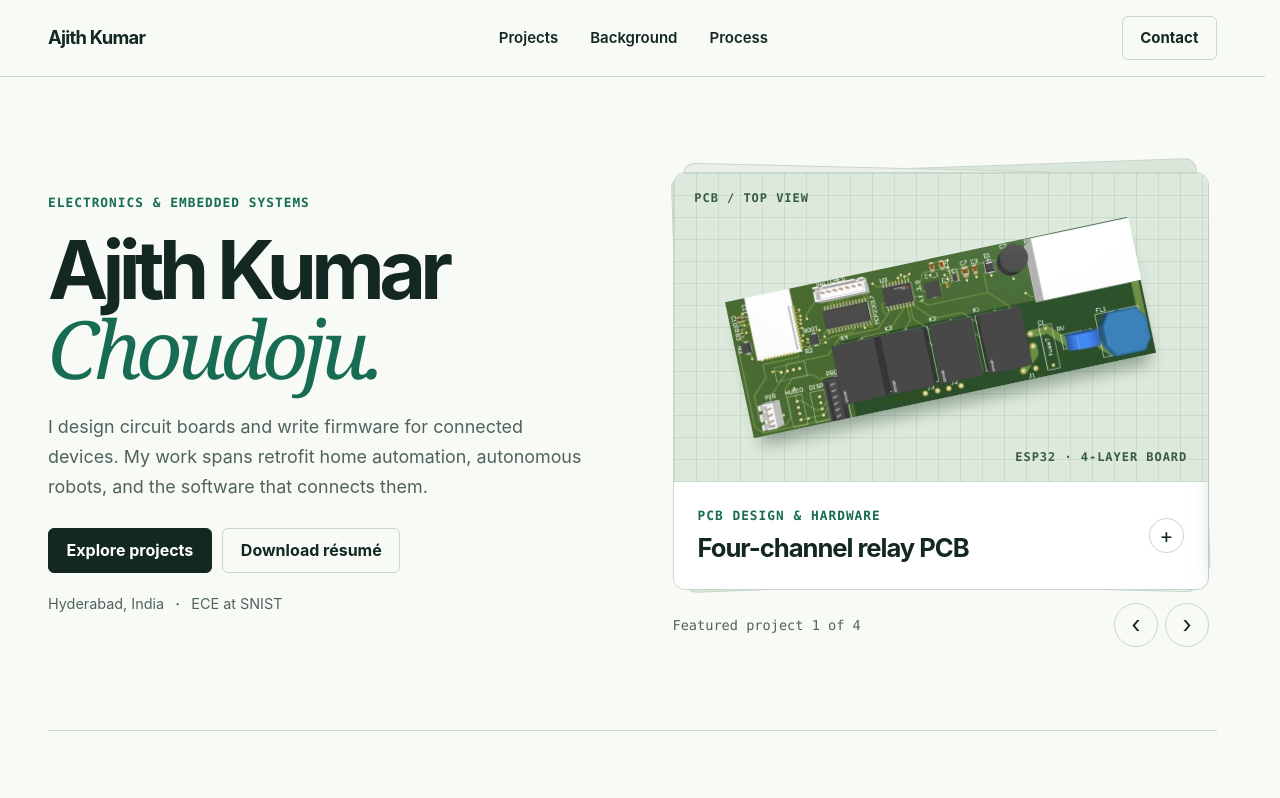
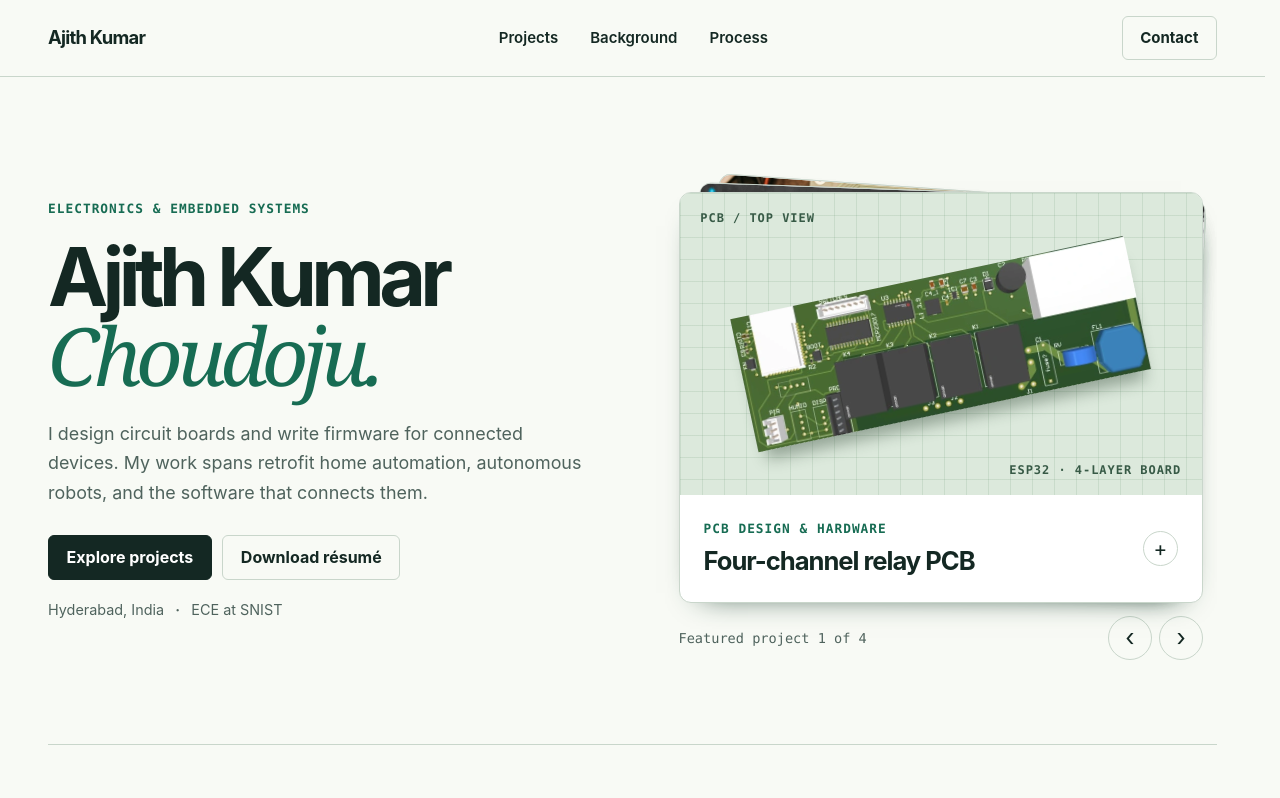
Before and after one commit to ajithhhak/portfolio, a Next.js app: page / in a window 1280 px wide. Shown: the top 798 px of the page. Built offline with nearby package versions, Linux system fonts and the light colour scheme.

Commit message:
Deal whole project cards from an interactive stack

```diff
--- a/app/globals.css
+++ b/app/globals.css
@@ -43,22 +43,32 @@ footer.section{display:flex;align-items:center;justify-content:space-between;gap
 @media(max-width:680px){html{scroll-padding-top:7.4rem}.shell{width:calc(100% - 2.2rem)}.nav{flex-wrap:wrap;gap:0;padding:.6rem 0 .35rem}.nav-links{order:3;width:100%;justify-content:space-between;margin-top:.25rem}.nav-links a{padding:.35rem 0}.hero,.background-grid,.projects{grid-template-columns:1fr}.hero{padding:2.8rem 0;gap:2rem}.intro{font-size:1.05rem}.section{padding:2.5rem 0}.caption{padding:1rem}.contact-btn{min-height:40px}footer.section{align-items:flex-start;flex-direction:column}.project-modal-overlay.open{padding:.75rem}.project-modal .modal-body{padding:1.15rem;overflow-wrap:anywhere}}
 @media(prefers-reduced-motion:reduce){*,*::before,*::after{animation-duration:.01ms!important;transition-duration:.01ms!important;scroll-behavior:auto!important}}
 
-.deck { min-width: 0; padding: 12px 8px 0; }
-.deck-stack { position: relative; isolation: isolate; }
-.deck-stack::before, .deck-stack::after {
-  content: ""; position: absolute; inset: 0 1%; z-index: -1;
-  background: #dae6d9; border: 1px solid var(--line); border-radius: 12px;
-  transform: rotate(-2deg) translateY(-5px);
+.deck { min-width: 0; padding: 32px 14px 0; }
+.deck-stack { display: grid; isolation: isolate; perspective: 1100px; }
+.deck-card {
+  grid-area: 1 / 1;
+  min-width: 0;
+  align-content: start;
+  touch-action: pan-y pinch-zoom;
+  user-select: none;
+  transform-origin: 50% 82%;
+  transform: translate(var(--drag), calc(-13px * var(--depth)))
+    rotate(calc(2deg * var(--depth) + var(--tilt))) scale(calc(1 - .035 * var(--depth)));
+  transition: transform 380ms cubic-bezier(.2,.8,.25,1);
 }
-.deck-stack::after { background: #eaf0e7; transform: rotate(1.4deg) translateY(-3px); }
-.deck-track {
-  display: flex; overflow-x: auto; scroll-snap-type: x mandatory; scrollbar-width: none;
-  overscroll-behavior-x: contain; border-radius: 12px;
+.deck-card:disabled { pointer-events: none; opacity: 1; color: inherit; }
+.deck-card[data-dragging] { transition: none; cursor: grabbing; }
+.deck-card[data-departing] { animation: deal-card 400ms cubic-bezier(.4,0,.28,1) both; }
+@keyframes deal-card {
+  from { transform: translateX(var(--drag)) rotate(var(--tilt)); }
+  65% { opacity: 1; }
+  to {
+    opacity: 0;
+    transform: translate(calc(32% * var(--side)), -9%)
+      rotate(calc(15deg * var(--side))) rotateY(calc(-12deg * var(--side))) scale(.92);
+  }
 }
-.deck-track::-webkit-scrollbar { display: none; }
-@media (prefers-reduced-motion: no-preference) { .deck-track { scroll-behavior: smooth; } }
-.deck-track .feature { flex: 0 0 100%; min-width: 0; scroll-snap-align: center; align-content: start; }
-.deck-track .feature:focus-visible { outline-offset: -4px; }
+.hero { overflow-x: clip; overflow-clip-margin: 12px; }
 .deck-photo { display: block; width: 100%; aspect-ratio: 1.73; object-fit: cover; }
 .deck-controls { display: flex; align-items: center; gap: .45rem; margin-top: .85rem; }
 .deck-controls span { margin-right: auto; font: .85rem var(--font-mono); color: var(--muted); }
--- a/components/ProjectDeck.js
+++ b/components/ProjectDeck.js
@@ -3,49 +3,79 @@
 import { useRef, useState } from 'react';
 
 export default function ProjectDeck({ projects, onOpen }) {
-  const track = useRef(null);
-  const dragStart = useRef(null);
+  const [active, setActive] = useState(0);
+  const [direction, setDirection] = useState(0);
+  const [offset, setOffset] = useState(0);
+  const gesture = useRef(null);
   const suppressClick = useRef(false);
-  const [active, setActive] = useState(0);
+  const count = projects.length;
+  const next = (active + direction + count) % count;
 
-  function move(direction) {
-    const next = (active + direction + projects.length) % projects.length;
-    track.current.scrollTo({ left: next * track.current.clientWidth });
+  function move(step) {
+    if (direction || count < 2) return;
+    if (window.matchMedia('(prefers-reduced-motion: reduce)').matches) {
+      setActive((active + step + count) % count);
+      setOffset(0);
+      return;
+    }
+    setDirection(step);
+  }
+
+  function beginDrag(event) {
+    if (direction || !event.isPrimary || event.button !== 0) return;
+    suppressClick.current = false;
+    gesture.current = { id: event.pointerId, x: event.clientX };
+    event.currentTarget.setPointerCapture(event.pointerId);
+  }
+
+  function endDrag(event) {
+    if (gesture.current?.id !== event.pointerId) return;
+    const distance = event.clientX - gesture.current.x;
+    gesture.current = null;
+    suppressClick.current = Math.abs(distance) > 8;
+    if (Math.abs(distance) >= 40) move(distance < 0 ? 1 : -1);
+    else setOffset(0);
   }
 
   return (
     <section className="deck" aria-label="Featured projects" aria-roledescription="carousel">
       <div className="deck-stack">
-        <div className="deck-track" ref={track}
-          onScroll={({ currentTarget }) => {
-            const index = Math.round(currentTarget.scrollLeft / currentTarget.clientWidth);
-            setActive(Math.max(0, Math.min(projects.length - 1, index)));
-          }}
-          onPointerDown={event => {
-            suppressClick.current = false;
-            if (event.pointerType !== 'mouse' || event.button !== 0) return;
-            event.target.closest('button')?.setPointerCapture(event.pointerId);
-            dragStart.current = event.clientX;
-          }}
-          onPointerCancel={() => { dragStart.current = null; }}
-          onPointerUp={event => {
-            if (dragStart.current === null) return;
-            const distance = event.clientX - dragStart.current;
-            dragStart.current = null;
-            if (Math.abs(distance) < 36) return;
-            suppressClick.current = true;
-            move(distance < 0 ? 1 : -1);
-          }}
-          onClickCapture={event => {
-            if (suppressClick.current && event.detail > 0) event.stopPropagation();
-            suppressClick.current = false;
-          }}
-          onDragStart={event => event.preventDefault()}>
-          {projects.map(project => {
-            const isBoard = project.id === 'hw5';
-            return (
-              <button key={project.id} className="feature" aria-haspopup="dialog"
-                aria-label={`Open ${project.title}`} onClick={() => onOpen(project)}>
+        {projects.map((project, index) => {
+          const front = index === active;
+          const depth = (index - next + count) % count;
+          const isBoard = project.id === 'hw5';
+          return (
+            <button key={project.id} className="feature deck-card"
+              data-departing={front && direction ? 'true' : undefined}
+              data-dragging={front && offset && !direction ? 'true' : undefined}
+              aria-haspopup="dialog" disabled={!front} aria-hidden={!front}
+              aria-label={`Open ${project.title}`}
+              style={{
+                zIndex: front ? count + 1 : count - depth,
+                '--depth': Math.min(depth, 2),
+                '--drag': `${front ? offset : 0}px`,
+                '--tilt': `${front ? offset / 16 : 0}deg`,
+                '--side': -direction
+              }}
+              onPointerDown={beginDrag}
+              onPointerMove={event => {
+                if (gesture.current?.id === event.pointerId) {
+                  setOffset(Math.max(-120, Math.min(120, event.clientX - gesture.current.x)));
+                }
+              }}
+              onPointerUp={endDrag}
+              onPointerCancel={() => { gesture.current = null; setOffset(0); }}
+              onDragStart={event => event.preventDefault()}
+              onAnimationEnd={event => {
+                if (event.target !== event.currentTarget || !front || !direction) return;
+                setActive(next);
+                setDirection(0);
+                setOffset(0);
+              }}
+              onClick={event => {
+                if (!direction && (!event.detail || !suppressClick.current)) onOpen(project);
+                suppressClick.current = false;
+              }}>
                 {isBoard ? (
                   <div className="drawing">
                     <span className="drawing-label">PCB / Top view</span>
@@ -58,10 +88,9 @@ export default function ProjectDeck({ projects, onOpen }) {
                     <h2>{isBoard ? 'Four-channel relay PCB' : project.title}</h2></div>
                   <span className="plus" aria-hidden="true">+</span>
                 </div>
-              </button>
-            );
-          })}
-        </div>
+            </button>
+          );
+        })}
       </div>
       <div className="deck-controls">
         <span aria-live="polite">Featured project {active + 1} of {projects.length}</span>
```
